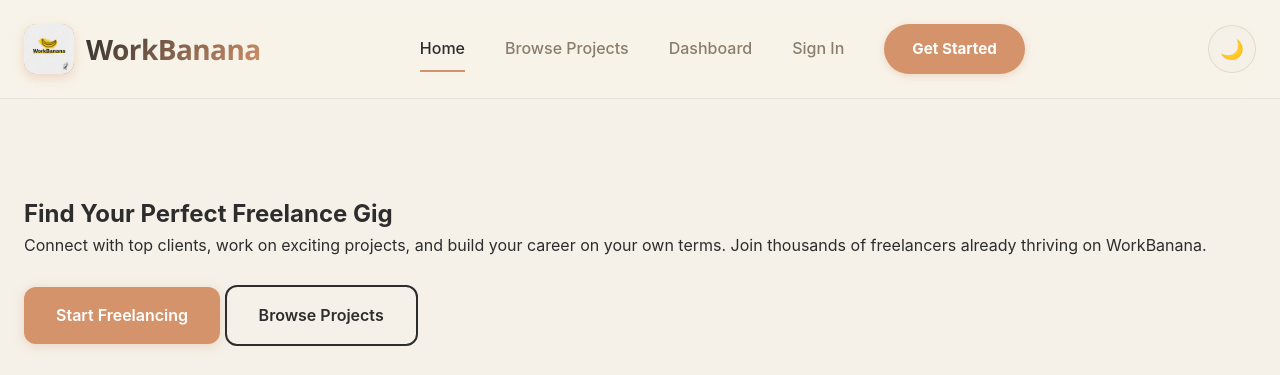
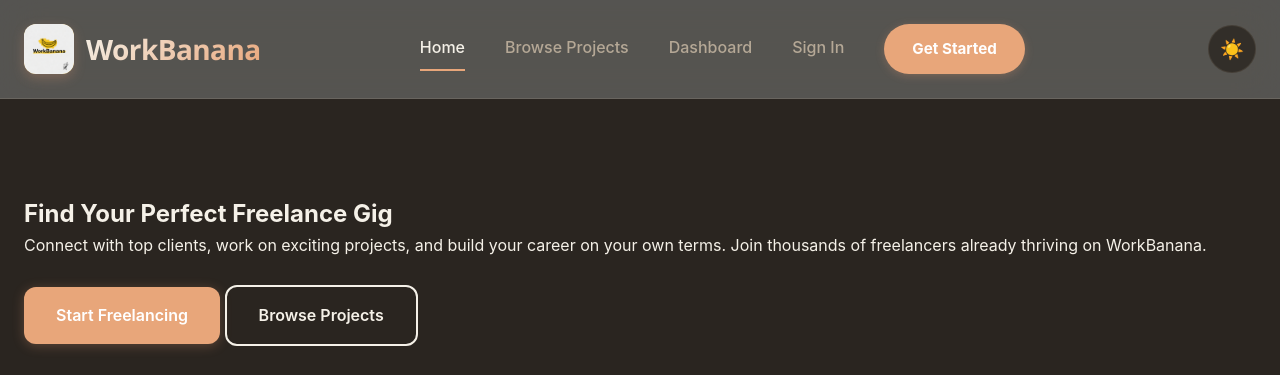
Before and after one commit to scholzisshit/workbanana, a plain HTML site: page index.html in a window 1280 px wide. Both pictures are taken after a click on the button "Toggle dark mode". Shown: the top 375 px of the page. Drawn offline with Linux system fonts and the light colour scheme.

Commit message:
added night mode

```diff
--- a/css/navigation.css
+++ b/css/navigation.css
@@ -106,39 +106,25 @@ body.dark-mode .navbar.scrolled {
 }
 
 .nav-link {
-  position: relative;
   font-weight: 500;
   font-size: 1rem;
   color: var(--text-secondary);
-  padding: var(--space-xs) 0;
-  transition: color var(--transition-fast);
+  padding: 0.5rem 0;
+  transition: all var(--transition-fast);
   white-space: nowrap;
+  text-decoration: none;
+  border-bottom: 2px solid transparent;
+  position: relative;
 }
 
-.nav-link::after {
-  content: '';
-  position: absolute;
-  bottom: -2px;
-  left: 0;
-  width: 0;
-  height: 2px;
-  background: var(--accent);
-  transition: width var(--transition-base);
+.nav-link:hover {
+  color: var(--text-primary);
+  border-bottom-color: var(--accent);
 }
 
-.nav-link:hover,
 .nav-link.active {
   color: var(--text-primary);
-}
-
-.nav-link:hover::after,
-.nav-link.active::after {
-  width: 100%;
-}
-
-/* Ensure Home link has active state */
-.nav-link[href="index.html"].active::after {
-  width: 100%;
+  border-bottom-color: var(--accent);
 }
 
 /* Dashboard Link - Special Styling */
--- a/index.html
+++ b/index.html
@@ -319,5 +319,7 @@
         </div>
     </footer>
 
+    <script src="js/theme.js"></script>
+    <script src="js/active-nav.js"></script>
 </body>
 </html>
--- /dev/null
+++ b/js/active-nav.js
@@ -0,0 +1,25 @@
+// Active Navigation Link Highlighting
+document.addEventListener('DOMContentLoaded', function() {
+    // Get the current page filename
+    const currentPage = window.location.pathname.split('/').pop() || 'index.html';
+
+    // Get all nav links
+    const navLinks = document.querySelectorAll('.nav-link');
+
+    // Remove active class from all links
+    navLinks.forEach(link => {
+        link.classList.remove('active');
+    });
+
+    // Add active class to the current page link
+    navLinks.forEach(link => {
+        const href = link.getAttribute('href');
+
+        // Handle index.html and root path
+        if ((currentPage === 'index.html' || currentPage === '') && href === 'index.html') {
+            link.classList.add('active');
+        } else if (currentPage === href) {
+            link.classList.add('active');
+        }
+    });
+});
--- /dev/null
+++ b/js/theme.js
@@ -0,0 +1,33 @@
+// Dark Mode Theme Toggle
+document.addEventListener('DOMContentLoaded', function() {
+    const themeToggle = document.getElementById('themeToggle');
+    const htmlElement = document.documentElement;
+    const body = document.body;
+
+    // Check for saved theme preference or default to light mode
+    const currentTheme = localStorage.getItem('theme') || 'light';
+
+    // Apply saved theme on page load
+    if (currentTheme === 'dark') {
+        body.classList.add('dark-mode');
+        updateThemeIcon(true);
+    }
+
+    // Theme toggle click handler
+    themeToggle.addEventListener('click', function() {
+        body.classList.toggle('dark-mode');
+
+        // Save preference to localStorage
+        const isDarkMode = body.classList.contains('dark-mode');
+        localStorage.setItem('theme', isDarkMode ? 'dark' : 'light');
+
+        // Update icon
+        updateThemeIcon(isDarkMode);
+    });
+
+    // Update theme icon based on mode
+    function updateThemeIcon(isDarkMode) {
+        const icon = themeToggle.querySelector('span');
+        icon.textContent = isDarkMode ? '☀️' : '🌙';
+    }
+});
```
Also changed, not shown: browse-projects.html (+2 -0 lines), contact.html (+2 -0 lines), dashboard.html (+2 -0 lines), login.html (+3 -1 lines), products.html (+2 -0 lines), register.html (+2 -0 lines), work_in_progress.html (+2 -0 lines).
